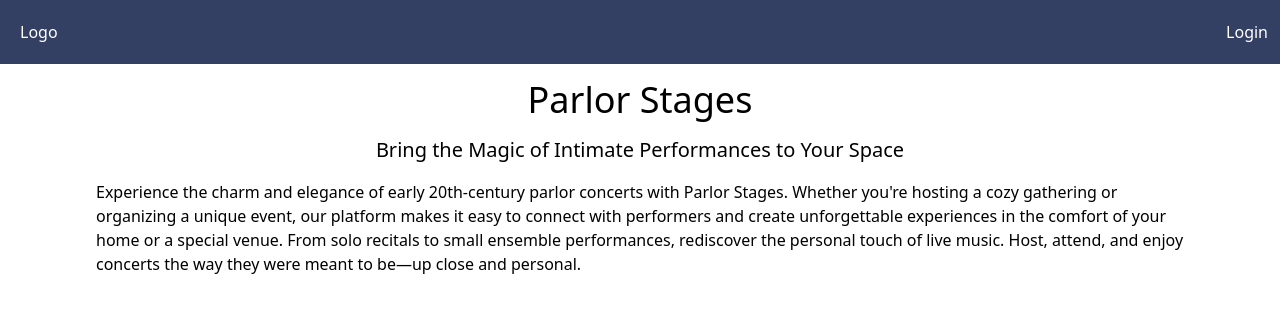
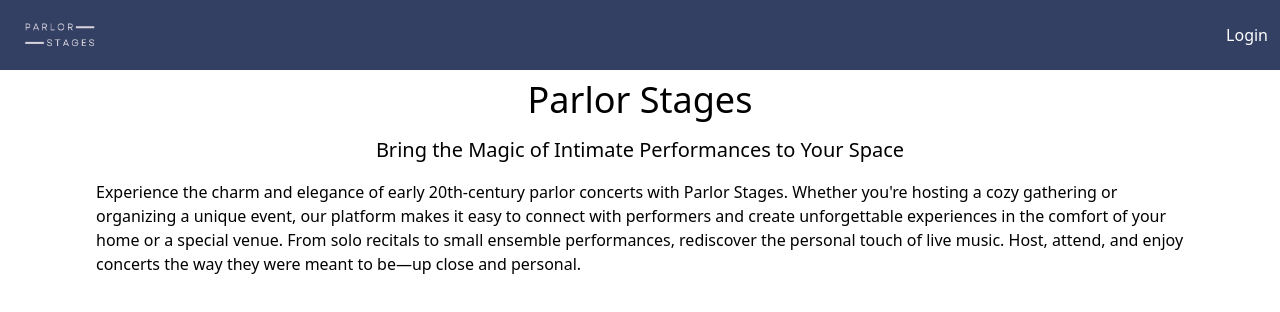
Before and after one commit to CooleyWC/event_app, a React (Vite) app in the folder client/: page / in a window 1280 px wide. Shown: the top 312 px of the page. Built offline with nearby package versions, Linux system fonts and the light colour scheme; no server answers.

Commit message:
added logo to navbar

```diff
--- a/client/src/components/navbar/NavBar.jsx
+++ b/client/src/components/navbar/NavBar.jsx
@@ -41,7 +41,7 @@ function NavBar({toggleSideDrawer}) {
                         </button>
                         <div className='flex ms-2 md:me-24'>
                             <NavLink to='/'>
-                                Logo
+                                <img src='./src/assets/images/parlor_logo.png' className='w-20 h-full'/>
                             </NavLink>
                         </div>
                     </div>
```
Also changed, not shown: client/src/assets/images/parlor_logo.png (added).
